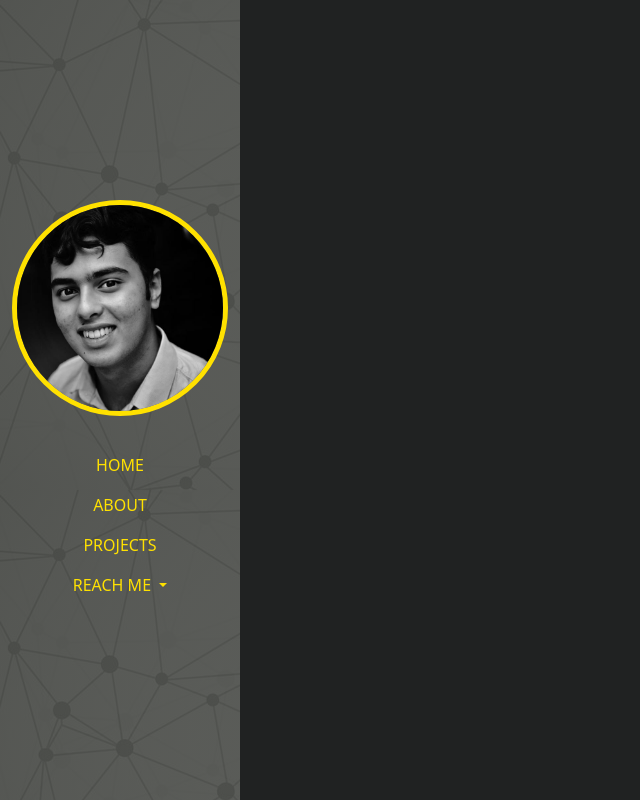
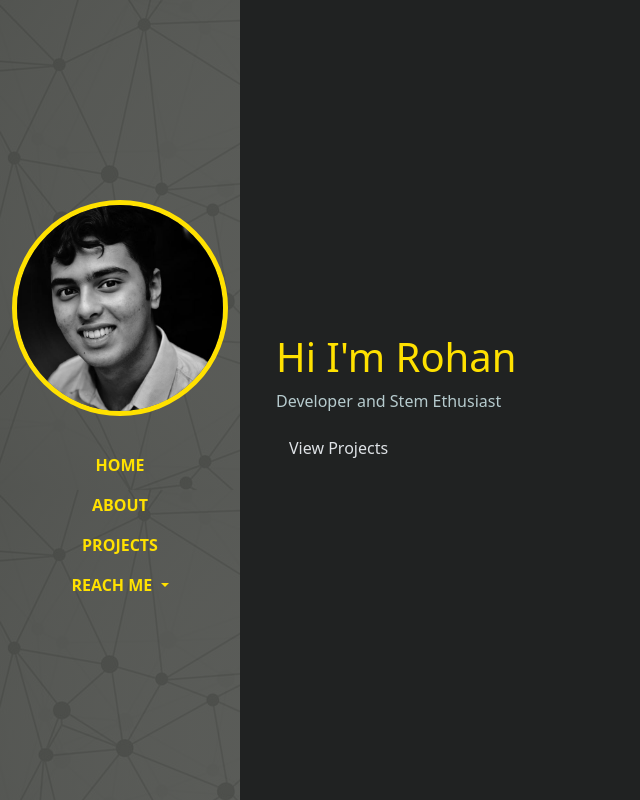
Before and after one commit to Rohanmrao/Rohanmrao.github.io, a website: page html/landing.html in a window 1280 px wide. Shown: the whole page, without its empty margins (0-640 px from the left). Drawn offline with nearby package versions, Linux system fonts and the light colour scheme.

Commit message:
content wrapper

```diff
--- a/html/landing.html
+++ b/html/landing.html
@@ -18,7 +18,7 @@
 
         <!-- <h1 style="text-align: center;">Rohanmrao</h1> -->
         <!-- NAVBAR -->
-        <nav class="navbar navbar-expand-lg navbar-dark bg-dark">
+        <nav class="navbar navbar-expand-lg navbar-dark bg-dark fixed-top">
 
             <div class="container flex-lg-column">
               <a class="navbar-brand mb-lg-4 mx-lg-auto" href="#"> <!-- space between nav items and image-->
@@ -69,6 +69,20 @@
 
         </nav>
 
+        <div id = "content-wrapper">
+          <section id = "home" class = "full-height px-lg-4">
+            <div class = "container">
+              <div class = "row">
+                <div class = "col-lg-4">
+                  <h1> Hi I'm Rohan</h1>
+                  <p> Developer and Stem Ethusiast</p>
+                  <a href="../projects" class = "btn btn-brand">View Projects</a>
+                </div>
+              </div>
+            </div>
+          </section>
+        </div>
+
     </body>
 
     <script src="https://cdn.jsdelivr.net/npm/bootstrap@5.3.2/dist/js/bootstrap.bundle.min.js" integrity="sha384-C6RzsynM9kWDrMNeT87bh95OGNyZPhcTNXj1NW7RuBCsyN/o0jlpcV8Qyq46cDfL" crossorigin="anonymous"></script>
--- a/static/main.css
+++ b/static/main.css
@@ -49,6 +49,7 @@ width: 100%;
 
 text-transform:uppercase;
 color: var(--color-heading);
+font-weight: 700;
 
 }
 
@@ -56,3 +57,20 @@ color: var(--color-heading);
 color: var(--color-heading);
 color: var(--color-hover);
 }
+
+/* content-wrapper is an id not a class */
+#content-wrapper{
+
+    padding-left: var(--sidebar-width);
+}
+
+.full-height {
+
+  min-height: 100vh;
+  height:100%;
+  display: flex;
+  align-items:center;
+  flex-direction: column; /* makes new containers appaer one below another */
+  justify-content: center;
+
+}
```
